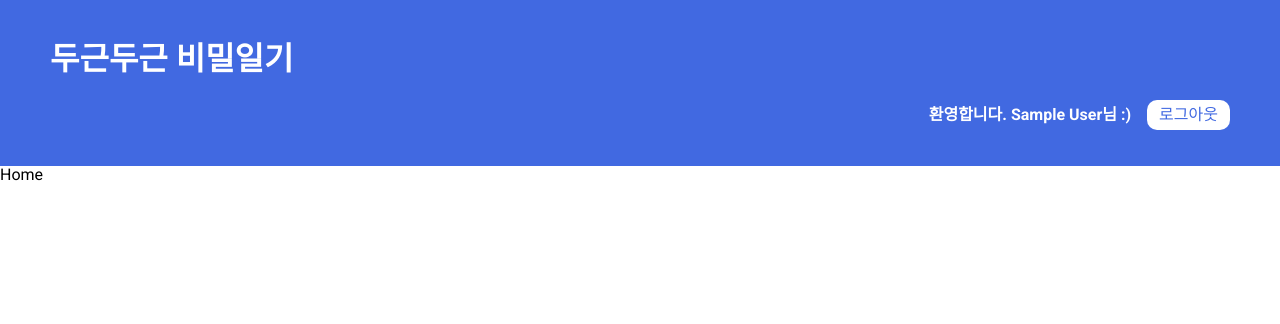
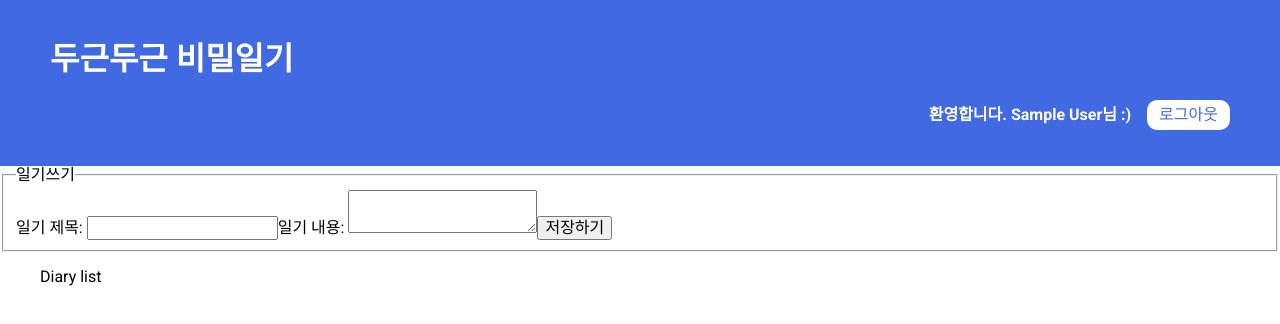
Before and after one commit to baekg110/_firebase, a React (Create React App) app: page / in a window 1280 px wide. Shown: the top 324 px of the page. Built offline with nearby package versions, Linux system fonts and the light colour scheme; no server answers; sample sign-in values are in the browser's storage.

Commit message:
Feat : Firestore 문서 추가 훅 생성

```diff
--- a/src/firebase/config.js
+++ b/src/firebase/config.js
@@ -1,7 +1,7 @@
 // 계정과 관련되어 있는 firebase 설정내용
-import { initializeApp } from "firebase/app";
-import { getAuth } from "firebase/auth";
-import { getFirestore } from "firebase/firestore";
+import { initializeApp } from 'firebase/app';
+import { getAuth } from 'firebase/auth';
+import { getFirestore, Timestamp } from 'firebase/firestore';
 
 // Your web app's Firebase configuration
 const firebaseConfig = {
@@ -17,5 +17,6 @@
 const app = initializeApp(firebaseConfig);
 const appAuth = getAuth();
 const appFireStore = getFirestore(app);
+const timestamp = Timestamp;
 
-export { appAuth, appFireStore };
+export { appAuth, appFireStore, timestamp };
--- /dev/null
+++ b/src/pages/home/DiaryForm.js
@@ -0,0 +1,36 @@
+import { useState } from 'react';
+
+export default function DiaryForm() {
+    const [title, setTitle] = useState('');
+    const [text, setText] = useState('');
+
+    const handleData = (event) => {
+        if (event.target.id === 'tit') {
+            setTitle(event.target.value);
+        } else if (event.target.id === 'txt') {
+            setText(event.target.value);
+        }
+    };
+
+    const handleSubmit = (event) => {
+        event.preventDefault();
+        console.log(title, text);
+    };
+
+    return (
+        <>
+            <form onSubmit={handleSubmit}>
+                <fieldset>
+                    <legend>일기쓰기</legend>
+                    <label htmlFor="tit">일기 제목: </label>
+                    <input id="tit" type="text" required onChange={handleData} />
+
+                    <label htmlFor="txt">일기 내용: </label>
+                    <textarea id="txt" type="text" required onChange={handleData}></textarea>
+
+                    <button type="submit">저장하기</button>
+                </fieldset>
+            </form>
+        </>
+    );
+}
--- a/src/pages/home/Home.js
+++ b/src/pages/home/Home.js
@@ -1,5 +1,13 @@
-import styles from "./Home.module.css";
+import DiaryForm from './DiaryForm';
+import styles from './Home.module.css';
 
 export default function Home() {
-    return <div>Home</div>;
+    return (
+        <main className={styles.cont}>
+            <aside className={styles.side_menu}>
+                <DiaryForm></DiaryForm>
+            </aside>
+            <ul className={styles.content_list}>Diary list</ul>
+        </main>
+    );
 }
```
Also changed, not shown: src/hooks/useFirestore.js (added, +54 -0 lines).
